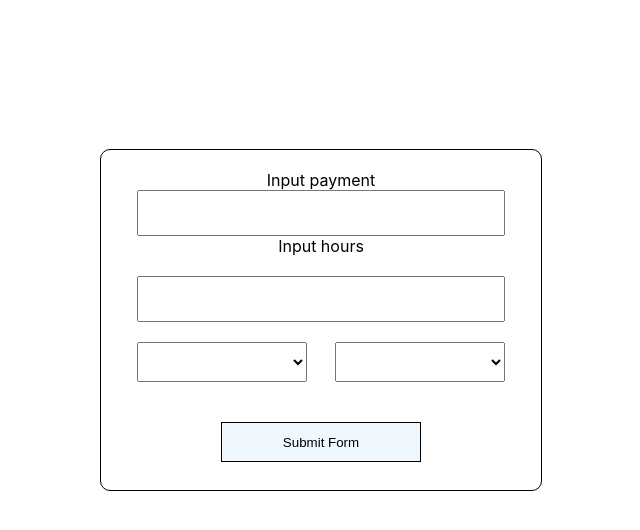
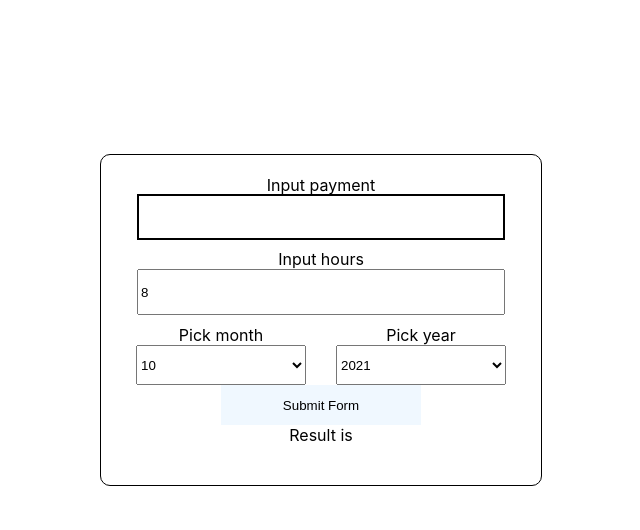
Before and after one commit to sssweetie/salary-calculator, a React (Create React App) app: page / in a window 1280 px wide. Shown: the top 530 px of the page, without its empty margins (319-959 px from the left). Built offline with nearby package versions, Linux system fonts and the light colour scheme.

Commit message:
feat: calculating payment

```diff
--- a/src/features/CalculatePayment.tsx
+++ b/src/features/CalculatePayment.tsx
@@ -1,4 +1,4 @@
-import React from 'react';
+import React, { useState } from 'react';
 import { Payment } from './CalculatePayment/components/Payment';
 import { WorkingHours } from './CalculatePayment/components/WorkingHours';
 import { PickDate } from './CalculatePayment/components/PickDate';
@@ -7,50 +7,69 @@ import { useGetWorkingDays } from './CalculatePayment/hooks/useGetWorkingDays';
 import { useForm } from 'react-hook-form';
 
 export const CalculatePayment = () => {
-  const { register, handleSubmit } = useForm({
+  const [hourPayment, setHourPayment] = useState('');
+  const [state, setState] = useState({
+    month: 10,
+    year: 2021,
+  });
+
+  const {
+    register,
+    handleSubmit,
+    formState: { errors },
+  } = useForm({
     defaultValues: {
-      hours: '',
-      months: '',
-      year: '',
+      hours: 8,
       payment: '',
+      ...state,
     },
   });
 
-  const SubmitHandler = (data: any, event: any) => {
-    console.log(data, event);
-    const objData = {
-      event: event,
-      month: +data.months,
-      year: +data.year,
-    };
-
-    const weekends = useGetWorkingDays(objData);
-    console.log(weekends);
+  const SubmitHandler = async (data: any) => {
+    setState({ month: Number(data.month), year: Number(data.year) });
+    const workingDays = await useGetWorkingDays(state);
+    const paymentPerHours =
+      Math.round(Number(data.payment) / (workingDays * data.hours)) / 10;
+    setHourPayment(paymentPerHours.toString());
   };
 
   return (
-    <S.Wrapper
-      onSubmit={handleSubmit((data, event) => SubmitHandler(data, event))}
-    >
+    <S.Wrapper onSubmit={handleSubmit((data) => SubmitHandler(data))}>
+      <S.InputFieldWrapper>
         <label>Input payment</label>
-      <Payment register={register} fieldName="payment"></Payment>
+        <Payment
+          register={register}
+          fieldName="payment"
+          error={errors.payment ? true : false}
+        />
+      </S.InputFieldWrapper>
+      {errors.payment && <S.Error>{errors.payment?.message}</S.Error>}
+      <S.InputFieldWrapper>
         <label>Input hours</label>
-      <WorkingHours register={register} fieldName="hours"></WorkingHours>
+        <WorkingHours register={register} fieldName="hours" />
+      </S.InputFieldWrapper>
       <S.DataPicker>
+        <S.InputFieldWrapper>
+          <label>Pick month</label>
           <PickDate
             register={register}
-          fieldName="months"
+            fieldName="month"
             maximumDate={12}
             difference={11}
-        ></PickDate>
+          />
+        </S.InputFieldWrapper>
+        <S.InputFieldWrapper>
+          <label>Pick year</label>
           <PickDate
             register={register}
             fieldName="year"
             maximumDate={2023}
             difference={95}
-        ></PickDate>
+          />
+        </S.InputFieldWrapper>
       </S.DataPicker>
       <S.SubmitButton>Submit Form</S.SubmitButton>
+      <S.Output>Result is {hourPayment}</S.Output>
     </S.Wrapper>
   );
 };
--- a/src/features/CalculatePayment/components/Payment/Payment.tsx
+++ b/src/features/CalculatePayment/components/Payment/Payment.tsx
@@ -1,7 +1,7 @@
 import React, { useState } from 'react';
 import * as S from './styled';
 
-export const Payment = ({ register, fieldName }: any) => {
+export const Payment = ({ register, fieldName, error }: any) => {
   const onlyNumbers = new RegExp(/^\d+$/);
   const [value, setValue] = useState('');
   const inputHandler = (value: any) => {
@@ -12,7 +12,8 @@ export const Payment = ({ register, fieldName }: any) => {
 
   return (
     <S.PaymentInput
-      {...register(fieldName)}
+      $error={error}
+      {...register(fieldName, { required: 'You must input month payment' })}
       value={value}
       onChange={(e) => inputHandler(e.target.value)}
     ></S.PaymentInput>
--- a/src/features/CalculatePayment/components/Payment/styled.ts
+++ b/src/features/CalculatePayment/components/Payment/styled.ts
@@ -1,6 +1,8 @@
 import styled from 'styled-components';
 
-export const PaymentInput = styled.input`
+export const PaymentInput = styled.input<{ $error: boolean }>`
+  border: ${(props) => (props.$error ? '1px solid red' : '1px solid black')};
+  outline: ${(props) => (props.$error ? '1px solid red' : '1px solid black')};
   height: 40px;
   width: 90%;
 `;
--- a/src/features/CalculatePayment/components/PickDate/styled.ts
+++ b/src/features/CalculatePayment/components/PickDate/styled.ts
@@ -3,5 +3,4 @@ import styled from 'styled-components';
 export const Selector = styled.select`
   height: 40px;
   width: 170px;
-  margin-top: 20px;
 `;
--- a/src/features/CalculatePayment/components/WorkingHours/styled.ts
+++ b/src/features/CalculatePayment/components/WorkingHours/styled.ts
@@ -3,5 +3,4 @@ import styled from 'styled-components';
 export const WorkingHoursInput = styled.input`
   height: 40px;
   width: 90%;
-  margin-top: 20px;
 `;
--- a/src/features/CalculatePayment/hooks/useGetWorkingDays.ts
+++ b/src/features/CalculatePayment/hooks/useGetWorkingDays.ts
@@ -2,16 +2,11 @@ import React from 'react';
 import axios from 'axios';
 
 interface GetWorkingDays {
-  event: SubmitEvent;
   year: number;
   month: number;
 }
 
-export const useGetWorkingDays = async ({
-  event,
-  year,
-  month,
-}: GetWorkingDays) => {
+export const useGetWorkingDays = async ({ year, month }: GetWorkingDays) => {
   const response = await axios.get(
     `https://isdayoff.ru/api/getdata?year=${year}&month=${
       month < 10 ? '0' + month : month
@@ -33,6 +28,5 @@ export const useGetWorkingDays = async ({
   };
 
   const output = getDays(year, month) - weekends;
-  event.preventDefault();
   return output;
 };
--- a/src/features/styled.ts
+++ b/src/features/styled.ts
@@ -4,7 +4,7 @@ export const Wrapper = styled.form`
   display: flex;
   flex-direction: column;
   align-items: center;
-  padding: 20px;
+  padding: 10px 20px 20px 20px;
   position: absolute;
   min-width: 400px;
   height: 300px;
@@ -20,13 +20,35 @@ export const Wrapper = styled.form`
 export const DataPicker = styled.div`
   display: flex;
   justify-content: space-between;
-  width: 368px;
+  width: 400px;
 `;
 
 export const SubmitButton = styled.button.attrs({ type: 'submit' })`
-  border: 1px solid black;
   background-color: aliceblue;
   height: 40px;
   width: 200px;
-  margin-top: 40px;
+  border: 0;
+  &:hover {
+    cursor: pointer;
+  }
+  &:active {
+    opacity: 75%;
+  }
 `;
+
+export const InputFieldWrapper = styled.div`
+  display: flex;
+  flex-direction: column;
+  align-items: center;
+  width: 400px;
+  margin-top: 10px;
+`;
+
+export const Output = styled.div`
+  margin: 0;
+`;
+
+export const Error = styled.label`
+  color: red;
+  font-size: 10px;
+`;
```
Lines whose indentation alone changed are shown as unchanged.
